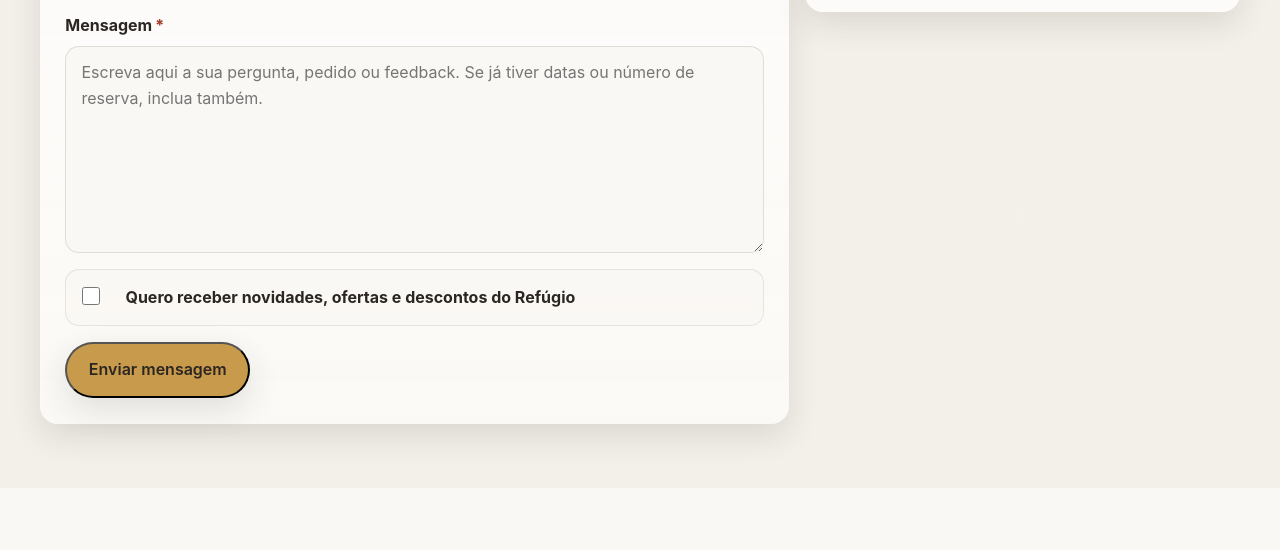
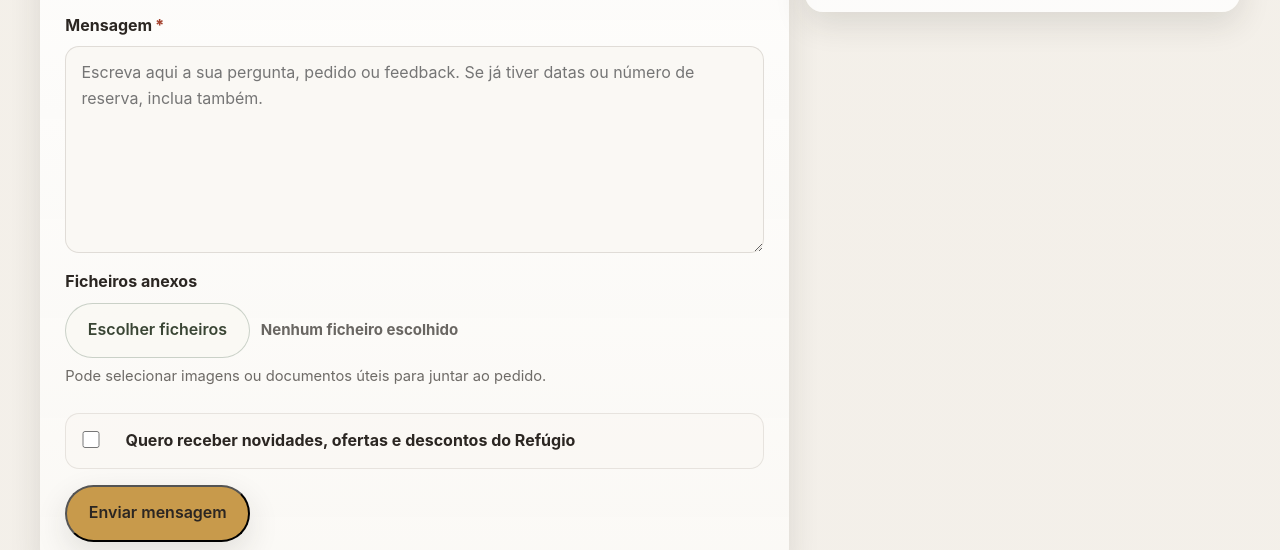
Before and after one commit to AnJoMort0/refugio-site, a website with bundled scripts: page public/contacto.html in a window 1280 px wide. Shown: the part 1104-1654 px from the top of the page. Built offline with nearby package versions, Linux system fonts and the light colour scheme.

Commit message:
Added - Attacked files to contact

```diff
--- a/public/contacto.html
+++ b/public/contacto.html
@@ -98,6 +98,17 @@
             <textarea name="message" rows="7" required placeholder="" data-i18n-attr='{"placeholder":"contactPage.form.messagePlaceholder"}'></textarea>
           </label>
 
+          <div class="field contact-file-field">
+            <span id="contact-attachments-label" data-i18n="contactPage.form.attachmentsLabel"></span>
+            <div class="contact-file-picker">
+              <input id="contact-attachments" class="contact-file-input" name="attachments" type="file" multiple accept="image/*,.pdf,.doc,.docx,.txt" aria-labelledby="contact-attachments-label" aria-describedby="contact-attachments-help contact-attachment-summary" />
+              <label class="button contact-secondary-button contact-file-button" for="contact-attachments" role="button" tabindex="0" data-contact-attachment-button data-i18n="contactPage.form.attachmentsButton"></label>
+              <span id="contact-attachment-summary" class="contact-file-summary" data-i18n="contactPage.form.attachmentsEmpty"></span>
+            </div>
+            <small id="contact-attachments-help" class="field-hint" data-i18n="contactPage.form.attachmentsHelp"></small>
+            <ul id="contact-attachment-list" class="contact-attachment-list" aria-live="polite" hidden></ul>
+          </div>
+
           <div id="contact-form-status" class="contact-form-status" role="alert" hidden></div>
 
           <label class="contact-consent">
--- a/public/css/pages/contacto.css
+++ b/public/css/pages/contacto.css
@@ -78,6 +78,64 @@
 .contact-page .field textarea {
   min-height: 9rem;
   resize: vertical;
+}
+
+.contact-page .field-hint {
+  color: rgba(43, 38, 34, 0.68);
+  font-size: 0.92rem;
+  line-height: 1.45;
+}
+
+.contact-file-picker {
+  display: flex;
+  flex-wrap: wrap;
+  align-items: center;
+  gap: 0.7rem;
+}
+
+.contact-page .field .contact-file-input {
+  position: absolute;
+  width: 1px;
+  height: 1px;
+  padding: 0;
+  margin: -1px;
+  overflow: hidden;
+  clip: rect(0, 0, 0, 0);
+  white-space: nowrap;
+  border: 0;
+}
+
+.contact-file-button {
+  min-height: 2.8rem;
+}
+
+.contact-file-button:focus-visible {
+  outline: 2px solid rgba(200, 154, 75, 0.46);
+  outline-offset: 3px;
+}
+
+.contact-file-summary {
+  color: rgba(43, 38, 34, 0.7);
+  font-size: 0.94rem;
+  font-weight: 700;
+}
+
+.contact-attachment-list {
+  display: grid;
+  gap: 0.4rem;
+  margin: 0.1rem 0 0;
+  padding: 0;
+  list-style: none;
+}
+
+.contact-attachment-list li {
+  padding: 0.45rem 0.65rem;
+  border: 1px solid rgba(90, 75, 63, 0.12);
+  border-radius: 10px;
+  background: rgba(255, 255, 255, 0.68);
+  color: rgba(43, 38, 34, 0.78);
+  font-size: 0.92rem;
+  overflow-wrap: anywhere;
 }
 
 .contact-page .field input:focus-visible,
--- a/public/js/pages/contact.js
+++ b/public/js/pages/contact.js
@@ -83,6 +83,10 @@ export async function initContactPage() {
   const languageSelect = form?.querySelector('#contact-language');
   const contextSelect = form?.querySelector('#contact-context');
   const topicSelect = form?.querySelector('#contact-topic');
+  const attachmentInput = form?.querySelector('#contact-attachments');
+  const attachmentButton = form?.querySelector('[data-contact-attachment-button]');
+  const attachmentSummary = form?.querySelector('#contact-attachment-summary');
+  const attachmentList = form?.querySelector('#contact-attachment-list');
   const params = new URLSearchParams(window.location.search);
   let dictionary = {};
 
@@ -193,6 +197,36 @@ export async function initContactPage() {
     updatePhoneDependentOptions();
   }
 
+  function getSelectedAttachments() {
+    return Array.from(attachmentInput?.files || []).filter((file) => file?.name);
+  }
+
+  function renderAttachmentList() {
+    if (!attachmentList) return;
+
+    const attachments = getSelectedAttachments();
+    attachmentList.replaceChildren();
+
+    attachments.forEach((file) => {
+      const item = document.createElement('li');
+      item.textContent = file.name;
+      attachmentList.append(item);
+    });
+
+    attachmentList.hidden = attachmentList.children.length === 0;
+
+    if (!attachmentSummary) return;
+
+    if (attachments.length === 0) {
+      attachmentSummary.textContent = getText('contactPage.form.attachmentsEmpty');
+      return;
+    }
+
+    attachmentSummary.textContent = attachments.length === 1
+      ? getText('contactPage.form.attachmentsOne')
+      : getText('contactPage.form.attachmentsMany').replace('{count}', String(attachments.length));
+  }
+
   function validateContactForm() {
     const fields = Array.from(form?.querySelectorAll('input, select, textarea') || []);
     fields.forEach((input) => setFieldValidity(input, ''));
@@ -226,6 +260,7 @@ export async function initContactPage() {
   updatePhoneDependentOptions();
   updateTopicOptions();
   applyUrlPrefill();
+  renderAttachmentList();
 
   document.addEventListener('language:changed', async () => {
     const selectedTopic = topicSelect?.value || '';
@@ -233,6 +268,7 @@ export async function initContactPage() {
     updateLanguageDefault();
     updatePhoneDependentOptions();
     updateTopicOptions(selectedTopic);
+    renderAttachmentList();
   });
 
   phoneInput?.addEventListener('input', () => {
@@ -265,6 +301,15 @@ export async function initContactPage() {
     setFieldValidity(topicSelect, '');
   });
 
+  attachmentInput?.addEventListener('change', renderAttachmentList);
+
+  attachmentButton?.addEventListener('keydown', (event) => {
+    if (event.key !== 'Enter' && event.key !== ' ') return;
+
+    event.preventDefault();
+    attachmentInput?.click();
+  });
+
   form?.addEventListener('input', (event) => {
     const target = event.target;
     if (target instanceof HTMLInputElement || target instanceof HTMLSelectElement || target instanceof HTMLTextAreaElement) {
@@ -280,8 +325,15 @@ export async function initContactPage() {
     const nextParams = new URLSearchParams();
 
     for (const [key, value] of data.entries()) {
+      if (typeof File !== 'undefined' && value instanceof File) continue;
+
       const text = String(value).trim();
       if (text) nextParams.set(key, text);
+    }
+
+    const attachmentNames = getSelectedAttachments().map((file) => file.name.trim()).filter(Boolean);
+    if (attachmentNames.length) {
+      nextParams.set('attachments', attachmentNames.join(', '));
     }
 
     window.location.href = `${form.getAttribute('action') || './obrigado.html'}?${nextParams.toString()}`;
--- a/public/locales/pt.json
+++ b/public/locales/pt.json
@@ -621,6 +621,12 @@
       "topicContextFirst": "Escolha primeiro o contexto",
       "messageLabel": "Mensagem",
       "messagePlaceholder": "Escreva aqui a sua pergunta, pedido ou feedback. Se já tiver datas ou número de reserva, inclua também.",
+      "attachmentsLabel": "Ficheiros anexos",
+      "attachmentsButton": "Escolher ficheiros",
+      "attachmentsEmpty": "Nenhum ficheiro escolhido",
+      "attachmentsOne": "1 ficheiro escolhido",
+      "attachmentsMany": "{count} ficheiros escolhidos",
+      "attachmentsHelp": "Pode selecionar imagens ou documentos úteis para juntar ao pedido.",
       "marketingOptInLabel": "Quero receber novidades, ofertas e descontos do Refúgio",
       "submit": "Enviar mensagem"
     },
```
Also changed, not shown: docs/roadmap.md (+5 -1 lines).
